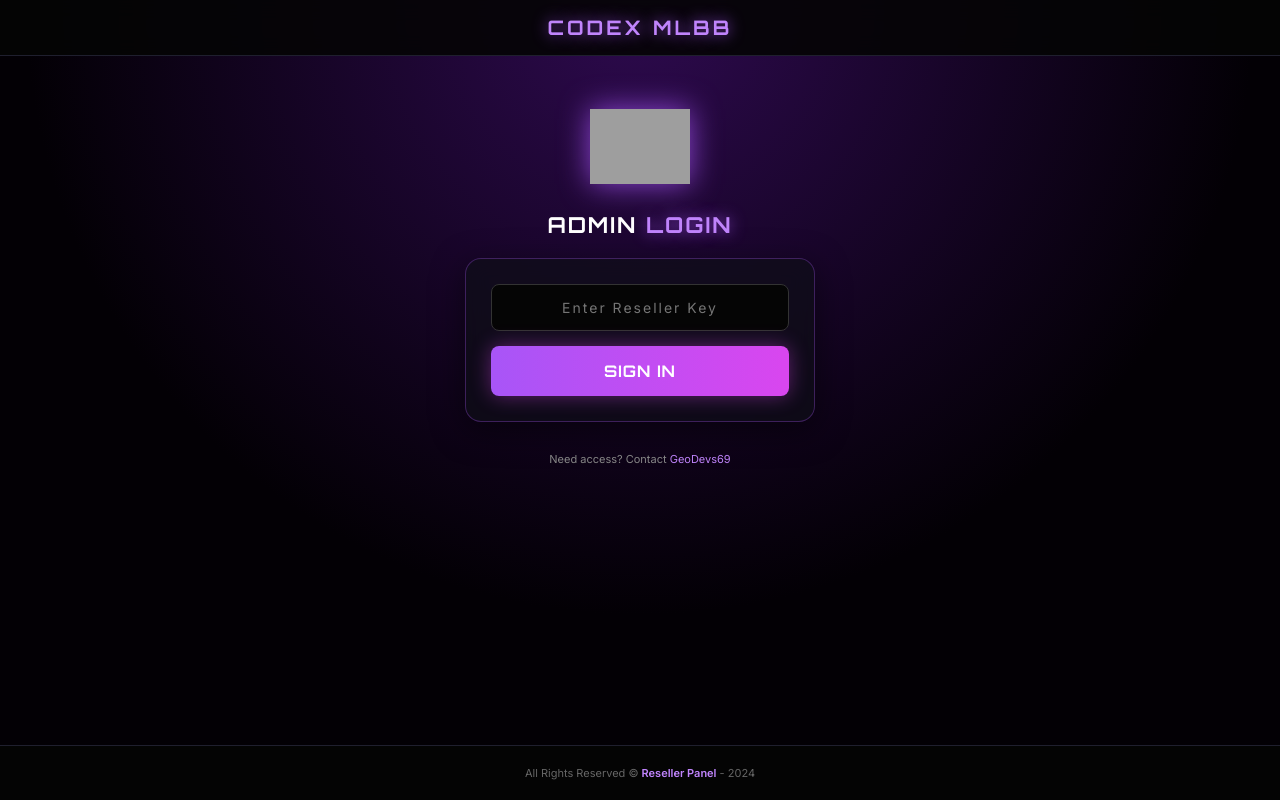
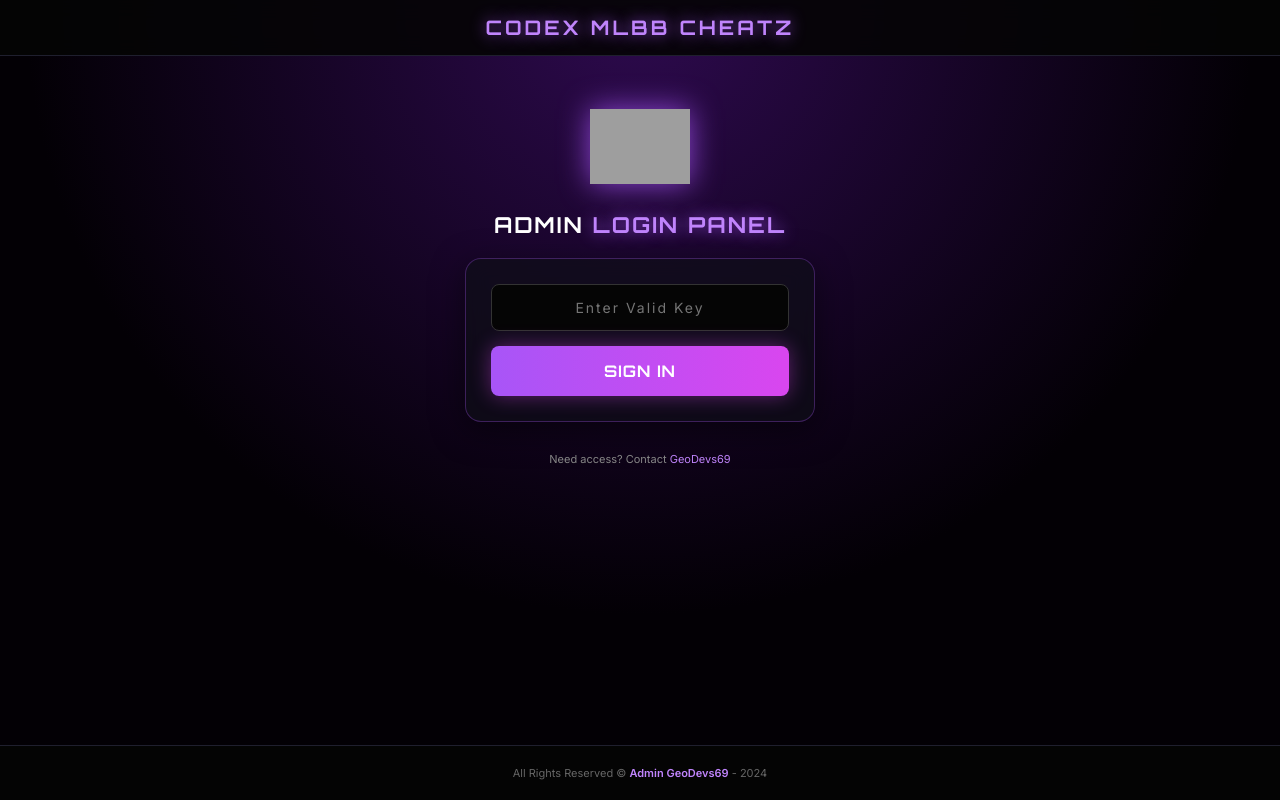
Before and after one commit to nakzgeo69/codex-reseller-panel, a website: page public/index.html in a window 1280 px wide. Drawn offline with Linux system fonts and the light colour scheme; grey boxes are pictures that could not be loaded.

Commit message:
Update index.html

```diff
--- a/public/index.html
+++ b/public/index.html
@@ -3,7 +3,7 @@
 <head>
     <meta charset="UTF-8">
     <meta name="viewport" content="width=device-width, initial-scale=1.0">
-    <title>CODEX RESELLER PANEL</title>
+    <title>CODEX ADMIN PANEL</title>
     <style>
         @import url('https://fonts.googleapis.com/css2?family=Orbitron:wght@700;900&family=Inter:wght@400;600&display=swap');
         * { box-sizing: border-box; }
@@ -154,16 +154,16 @@
 </head>
 <body>
 
-    <div class="navbar"><h1 class="logo-text">CODEX MLBB</h1></div>
+    <div class="navbar"><h1 class="logo-text">CODEX MLBB CHEATZ</h1></div>
 
     <!-- LOGIN SCREEN -->
     <div class="login-container" id="loginScreen">
         <div class="lock-icon-box">
             <img src="https://i.ibb.co/84R90TKX/ec3c737f1e0c.png" alt="Codex Logo">
         </div>
-        <h1 class="hero-title" style="font-size: 22px; margin-bottom: 20px;">ADMIN <span>LOGIN</span></h1>
+        <h1 class="hero-title" style="font-size: 22px; margin-bottom: 20px;">ADMIN <span>LOGIN PANEL</span></h1>
         <div class="form-box">
-            <input type="password" id="adminPass" placeholder="Enter Reseller Key">
+            <input type="password" id="adminPass" placeholder="Enter Valid Key">
             <button class="sign-in-btn" onclick="login()">SIGN IN</button>
             <p id="loginError" style="color: #ef4444; font-size: 12px; margin-top: 10px; display: none;"></p>
         </div>
@@ -177,7 +177,7 @@
             <div class="hero-icon">
                 <img src="https://i.ibb.co/84R90TKX/ec3c737f1e0c.png" alt="Codex Logo">
             </div>
-            <h1 class="hero-title">RESELLER <span>PANEL</span></h1>
+            <h1 class="hero-title">ADMIN <span>PANEL</span></h1>
             <p class="hero-subtitle">Generate and manage your license keys</p>
         </div>
 
@@ -203,7 +203,7 @@
     </div>
 
     <div class="site-footer">
-        All Rights Reserved &copy; <span>Reseller Panel</span> - 2024
+        All Rights Reserved &copy; <span>Admin GeoDevs69</span> - 2024
     </div>
 
 <script>
```
